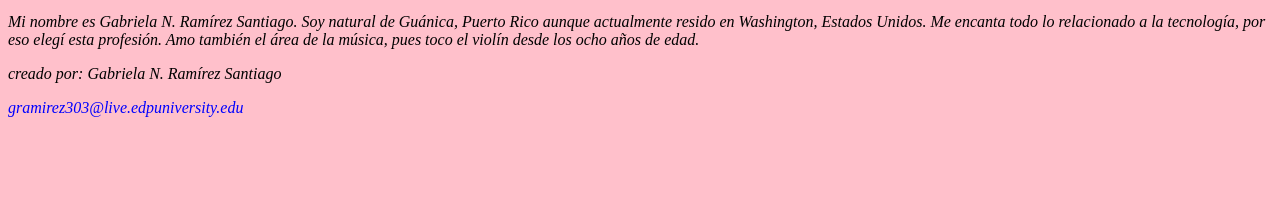
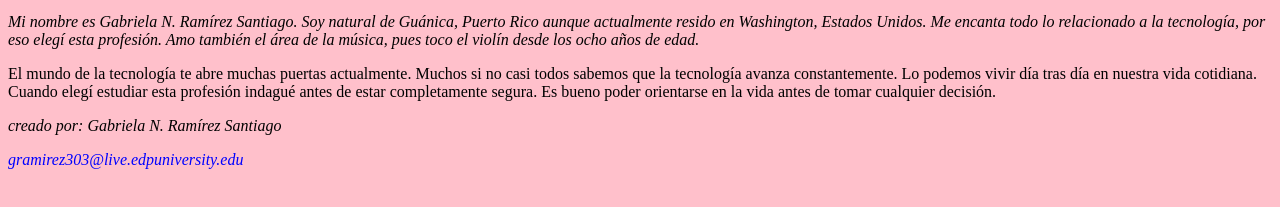
Before and after one commit to gabrielanic10/webpage, a plain HTML site: page index.html in a window 1280 px wide. Shown: the part 299-506 px from the top of the page. Drawn offline with Linux system fonts and the light colour scheme.

Commit message:
Update index.html

```diff
--- a/index.html
+++ b/index.html
@@ -24,6 +24,11 @@
       todo lo relacionado a la tecnología, por eso elegí esta profesión. Amo también
       el área de la música, pues toco el violín desde los ocho años de edad.
       </p></i>
+    <p>El mundo de la tecnología te abre muchas puertas actualmente. Muchos si no
+      casi todos sabemos que la tecnología avanza constantemente. Lo podemos vivir
+      día tras día en nuestra vida cotidiana. Cuando elegí estudiar esta profesión
+      indagué antes de estar completamente segura. Es bueno poder orientarse en la
+      vida antes de tomar cualquier decisión.</p>
   </div>
   <footer>
 <i><p>creado por: Gabriela N. Ramírez Santiago</i></p>
```
